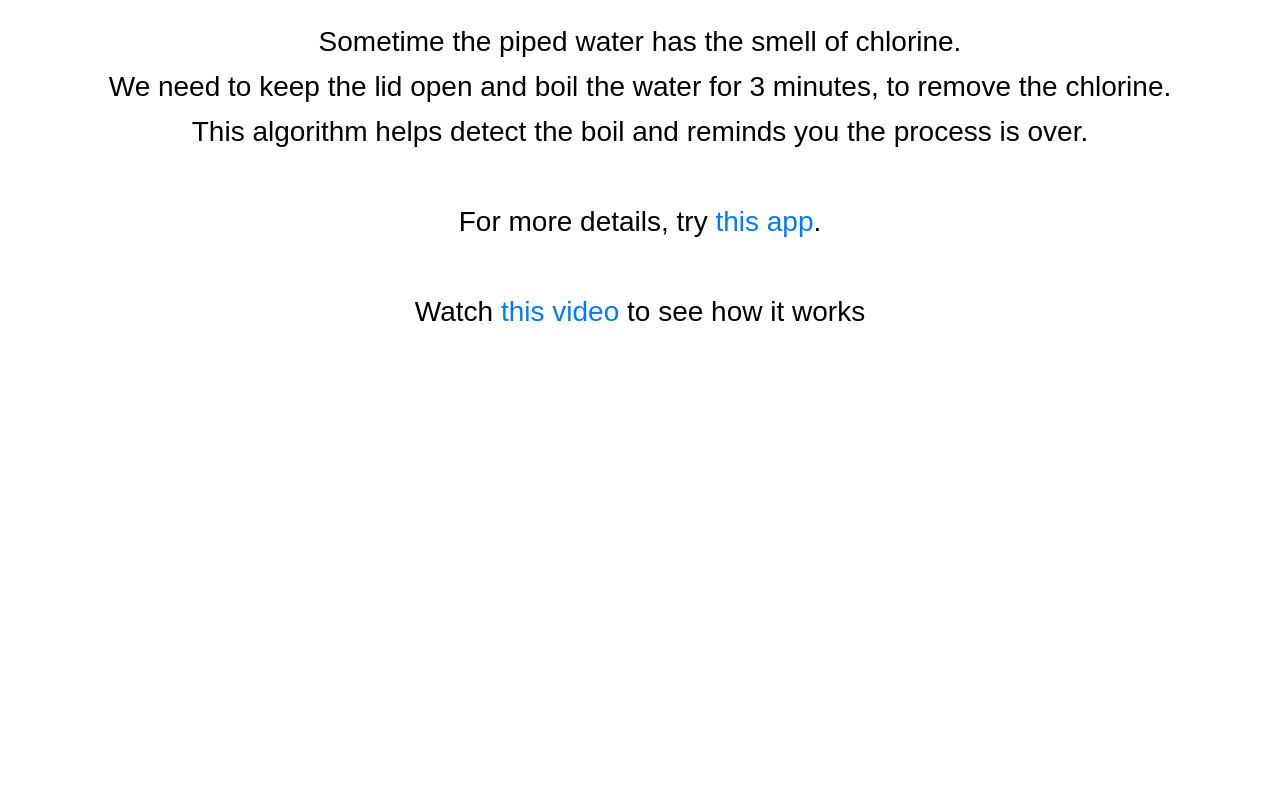
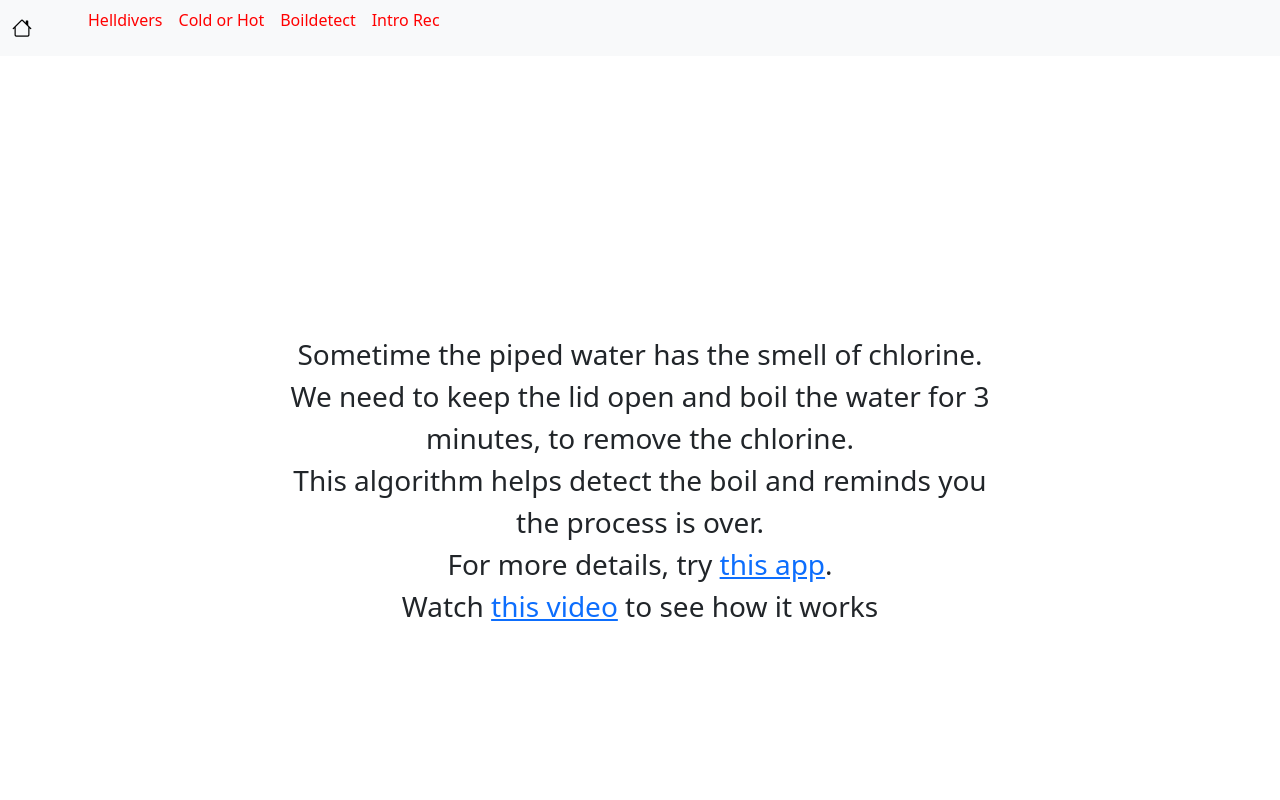
Before and after one commit to nemowang24/DataScienceIntegration, a Django app: template templates/boildetect/intro.html in a window 1280 px wide. Run offline with Django 5.2, Linux system fonts and the light colour scheme; the template is opened without the code that fills it, so the values that code supplies are empty.

Commit message:
decoration

```diff
--- a/templates/base.html
+++ b/templates/base.html
@@ -75,7 +75,7 @@
                        red">ColdHot</a>
                 </li>
                 <li class="nav-item">
-                    <a class="nav-link active" aria-current="page" href={% url "boil_detect" %} style="color:
+                    <a class="nav-link active" aria-current="page" href={% url "boil_intro" %} style="color:
                        red">Kettle</a>
                 </li>
                 {% if user.is_authenticated %}
--- a/templates/boildetect/intro.html
+++ b/templates/boildetect/intro.html
@@ -1,39 +1,13 @@
-<!DOCTYPE html>
-<html lang="en">
-<head>
-    <meta charset="UTF-8">
-    <meta name="viewport" content="width=device-width, initial-scale=1.0">
-    <title>Introduction</title>
+{% extends "helldivers/base.html" %}
+
+{% block title %}Boil Detection Introduction{% endblock title %}
+
+{% block myscripts %}
 <style>
-        body {
-            font-family: Arial, sans-serif;
-            margin: 0;
-            padding: 0;
-            line-height: 1.6;
-            display: flex;
-            flex-direction: column;
-            align-items: center;
-            padding: 20px;
-        }
-
     span {
         font-size: 1.75rem; /* Scales nicely on different devices */
         text-align: center;
         margin-bottom: 20px;
-        }
-
-        p {
-            text-align: center;
-            margin-bottom: 15px;
-        }
-
-        a {
-            color: #007BFF;
-            text-decoration: none;
-        }
-
-        a:hover {
-            text-decoration: underline;
     }
 
     /* Responsiveness using media queries */
@@ -41,29 +15,27 @@
         span {
             font-size: 1.5rem;
         }
-
-            p {
-                font-size: 1rem;
-            }
     }
 
     @media (max-width: 480px) {
         span {
             font-size: 1.25rem;
         }
-
-            p {
-                font-size: 0.9rem;
-            }
     }
 </style>
-</head>
-<body>
+{% endblock myscripts %}
+
+{% block myvideo %}
+<div class="container mt-5 pt-5">
+    <div class="row justify-content-center">
+        <div class="col-md-8 text-center">
             <span>Sometime the piped water has the smell of chlorine. <br>We need to keep the lid open and boil the water for 3 minutes, to
                 remove the chlorine. <br>This algorithm helps detect the boil and reminds you the process is over.</span>
             <br>
             <span>For more details, try <a href="{% url 'boil_detect' %}">this app</a>.</span>
             <br>
             <span>Watch <a href="{% url 'boil_videoplay' %}">this video</a> to see how it works</span>
-</body>
-</html>
+        </div>
+    </div>
+</div>
+{% endblock myvideo %}
```
Also changed, not shown: templates/boildetect/index.html (+11 -24 lines). Lines whose indentation alone changed are shown as unchanged.
